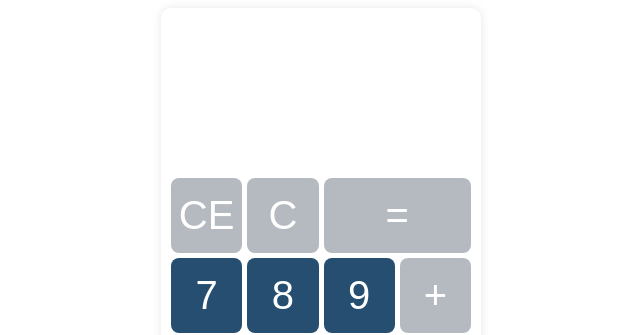
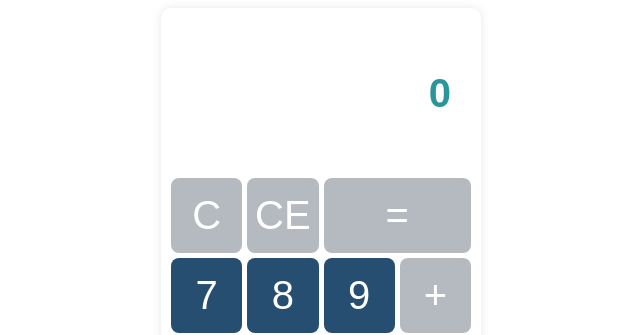
Before and after one commit to triimar/ngCalc, an Angular app: page / in a window 1280 px wide. Shown: the top 335 px of the page, without its empty margins (319-959 px from the left). Built offline with nearby package versions, Linux system fonts and the light colour scheme.

Commit message:
Minor bugs left

```diff
--- a/src/app/calculator/calculator.component.css
+++ b/src/app/calculator/calculator.component.css
@@ -12,12 +12,25 @@
     text-align: right;
     padding: 20px;
     font-family: Arial, Helvetica, sans-serif;
+    font-weight: bold;
+    font-size: 40px;
     color:#2a959c;
-    font-size: 50px;
     border-radius: 5px;
     margin-bottom: 10px;
     box-sizing: border-box;
+    align-items: center;
+    display: flex;
+    justify-content: flex-end;
+
 }
+
+
+    /* overflow: hidden;
+    white-space: nowrap;
+    text-overflow: ellipsis;
+    display: flex;
+    justify-content: flex-end; */
+
 
 .button-grid {
     display: grid;
--- a/src/app/calculator/calculator.component.html
+++ b/src/app/calculator/calculator.component.html
@@ -1,20 +1,20 @@
 
 <div class="calculator-container">
-    <div class="display">{{display}}</div>
+    <div class="display">{{getDisplay()}}</div>
     <div class="button-grid">
+        <div class="control-buttons">
+             <button class="button" *ngFor="let controller of controlButtons" (click)="onControlClick(controller)">
+                <span>{{ controller }}</span>
+            </button>
+        </div>
         <div class="digit-buttons">
-            <button class="button" *ngFor="let digit of digitButtons" (click)="onClick(digit)">
+            <button class="button" *ngFor="let digit of digitButtons" (click)="onDigitClick(digit)">
                 <span>{{ digit }}</span>
             </button>
         </div>
         <div class="operator-buttons">
-            <button class="button" *ngFor="let operator of operatorButtons" (click)="onClick(operator)">
+            <button class="button" *ngFor="let operator of operatorButtons" (click)="onOperatorClick(operator)">
                 <span>{{ operator }}</span>
-            </button>
-        </div>
-        <div class="control-buttons">
-             <button class="button" *ngFor="let controller of controlButtons" (click)="onClick(controller)">
-                <span>{{ controller }}</span>
             </button>
         </div>
     </div>
--- a/src/app/calculator/calculator.component.ts
+++ b/src/app/calculator/calculator.component.ts
@@ -10,7 +10,7 @@ import { CommonModule } from '@angular/common';
 })
 
 export class CalculatorComponent {
-  display: string = '';
+  display: string = '0';
   previousResult: number = 0;
   operator: string = '';
 
@@ -18,53 +18,83 @@ export class CalculatorComponent {
   digitButtons = ['7', '8', '9', '4', '5', '6', '1', '2', '3', '+/-', '0', '.'];
   operatorButtons = ['+', '-', '*', '/'];
 
-  controlButtons = ['CE', 'C', '='];
+  controlButtons = ['C', 'CE', '='];
 
 
   onDigitClick(value: string) {
-    this.display += value;
+
+    if (value === '.' && this.display.indexOf('.') !== -1) {
+      return;
+    }
+    if (value === '+/-') {
+      if (this.display.charAt(0) === '-') {
+        this.display = this.display.substring(1);
+      } else {
+        this.display = '-' + this.display;
+      }
+      return;
+    }
+    if (this.display === '0' && value !== '.') {
+      this.display = value;
+    } else {
+      this.display += value;
+    }
   }
 
-  onClick(value: string) {
+  getDisplay(): string {
+    return this.display === '' ? this.previousResult.toString() : this.display;
+  }
+
+  onControlClick(value: string) {
+    this.logAll();
     switch (value) {
-      case 'CE':
-        this.display = '';
+      case 'C':
+        this.display = '0';
         this.previousResult = 0;
         break;
-      case 'C':
-        this.display = '';
+      case 'CE':
+        this.display = '0';
         break;
       case '=':
-        console.log(value);
+        this.calculate();
         this.operator = '';
+        this.display = '';
+        // this.previousResult = 0;
         break;
-      case '+':
-        console.log(value);
-        break;
-      case '-':
-        console.log(value);
-        break;
-      case '*':
-        console.log(value);
-        break;
-      case '/':
-        console.log(value);
-        break;
-      default:
-        this.onDigitClick(value);
-
     }
   }
+
+  onOperatorClick(value: string) {
+    this.logAll();
+    this.calculate();
+    if (this.operator === '' && this.display !== '') {
+      this.previousResult = parseFloat(this.display);
+    }
+    this.operator = value;
+    this.display = '';
+    this.logAll();
+  }
+
+  roundTo(value: number, decimals: number): number {
+    return Number(Math.round(value * Math.pow(10, decimals)) / Math.pow(10, decimals));
+  }
+
   calculate() {
+    const currentNumber = parseFloat(this.display);
+    const precision = 10;  // Adjust precision as needed
+
     if (this.operator === '+') {
-      this.previousResult += parseFloat(this.display);
+      this.previousResult = this.roundTo(this.previousResult + currentNumber, precision);
     } else if (this.operator === '-') {
-      this.previousResult -= parseFloat(this.display);
+      this.previousResult = this.roundTo(this.previousResult - currentNumber, precision);
     } else if (this.operator === '*') {
-      this.previousResult *= parseFloat(this.display);
+      this.previousResult = this.roundTo(this.previousResult * currentNumber, precision);
     } else if (this.operator === '/') {
-      this.previousResult /= parseFloat(this.display);
+      this.previousResult = this.roundTo(this.previousResult / currentNumber, precision);
     }
-    this.display = this.previousResult.toString();
+  }
+
+  logAll() {
+    console.log("Prev:", this.previousResult, "Operator: ", this.operator, "Display: ", this.display);
   }
 }
```
